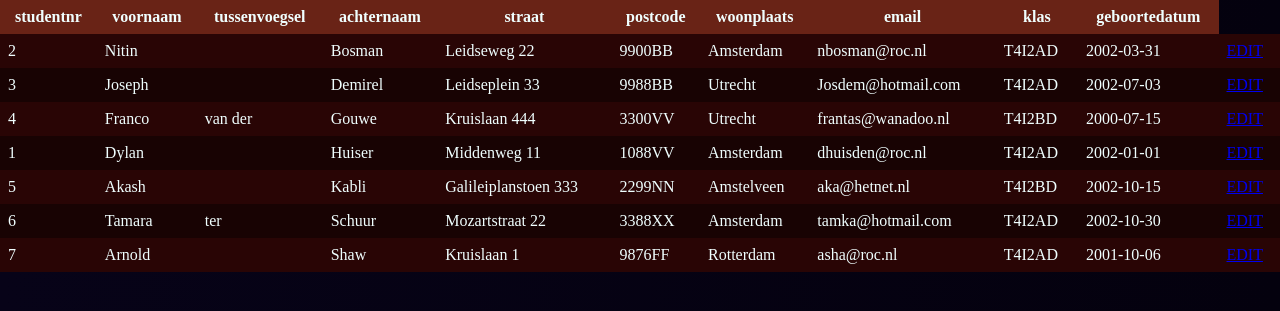
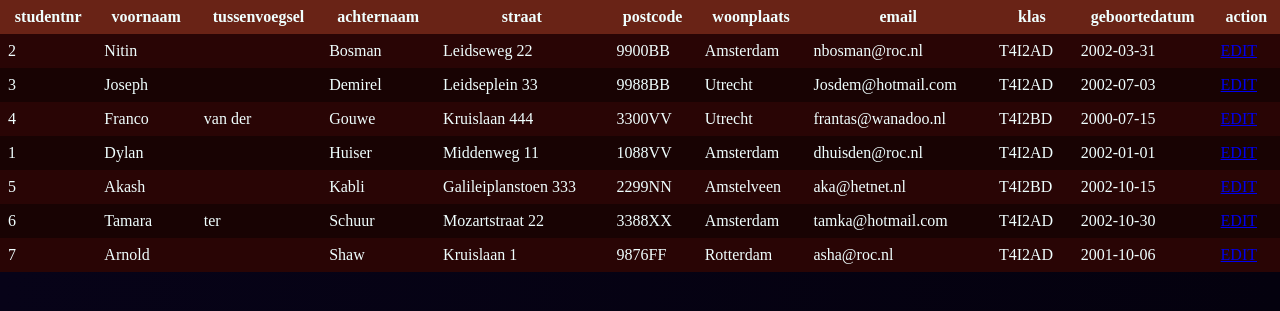
Before and after one commit to HoornbeeckGouda/student-pdo-thegatesdev, a PHP site: page /studenten.php in a window 1280 px wide. Shown: the top 311 px of the page. Run offline with PHP 8.4, Linux system fonts and the light colour scheme; the visitor is signed in with stand-in values (Sample User, id 1); data comes from the database, SQL or seed files in the repository.

Commit message:
Add edit student button

```diff
--- a/student/studenten.php
+++ b/student/studenten.php
@@ -23,6 +23,7 @@ $building_table = "<table id='students'>
             <th>email</th>
             <th>klas</th>
             <th>geboortedatum</th>
+            <th>action</th>
         </tr>";
 foreach ($studentConn->getFullStudentArray() as $row) {
     $building_table .= "<tr>
```
